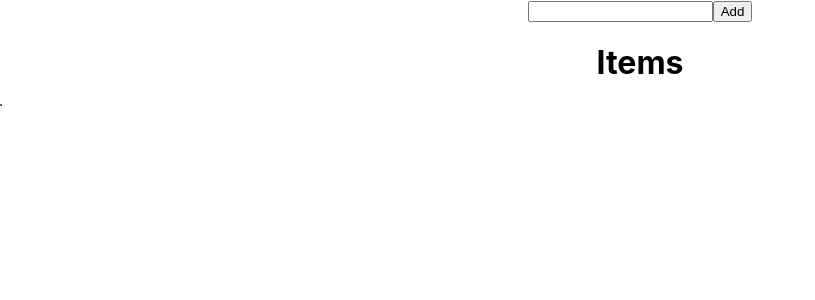
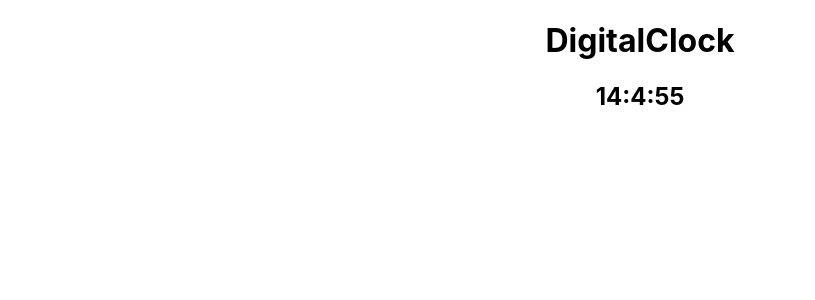
Before and after one commit to MaddiEswar/reactlabprograms, a React (Create React App) app: page / in a window 1280 px wide. Shown: the top 300 px of the page, without its empty margins (0-815 px from the left). Built offline with nearby package versions, Linux system fonts and the light colour scheme.

Commit message:
useeffect

```diff
--- a/src/App.js
+++ b/src/App.js
@@ -5,6 +5,8 @@ import TextColor from './components/ChangingTextColor';
 import ArrayofObjects from './components/ArrayofObjects';
 import DigitalClock from './components/DigitalClock';
 import Usestatehook from './components/Usestatehook';
+import Useeffecthook from './components/Useeffecthook';
+
 
 function App() {
   return (
@@ -13,7 +15,8 @@ function App() {
       {/* <TextColor /> */}
       {/* <ArrayofObjects /> */}
       {/* <DigitalClock /> */}
-      <Usestatehook />
+      {/* <Usestatehook /> */}
+      <Useeffecthook />
     </div>
   );
 }
--- a/src/components/Useeffecthook.js
+++ b/src/components/Useeffecthook.js
@@ -1,6 +1,6 @@
 import React, {useState, useEffect} from 'react';
 
-function DigiClock() {
+function Useeffecthook() {
 
     const [mytime, getMytime] = useState(" ");
 
@@ -25,4 +25,4 @@ function DigiClock() {
   )
 }
 
-export default DigiClock;
+export default Useeffecthook;
```
